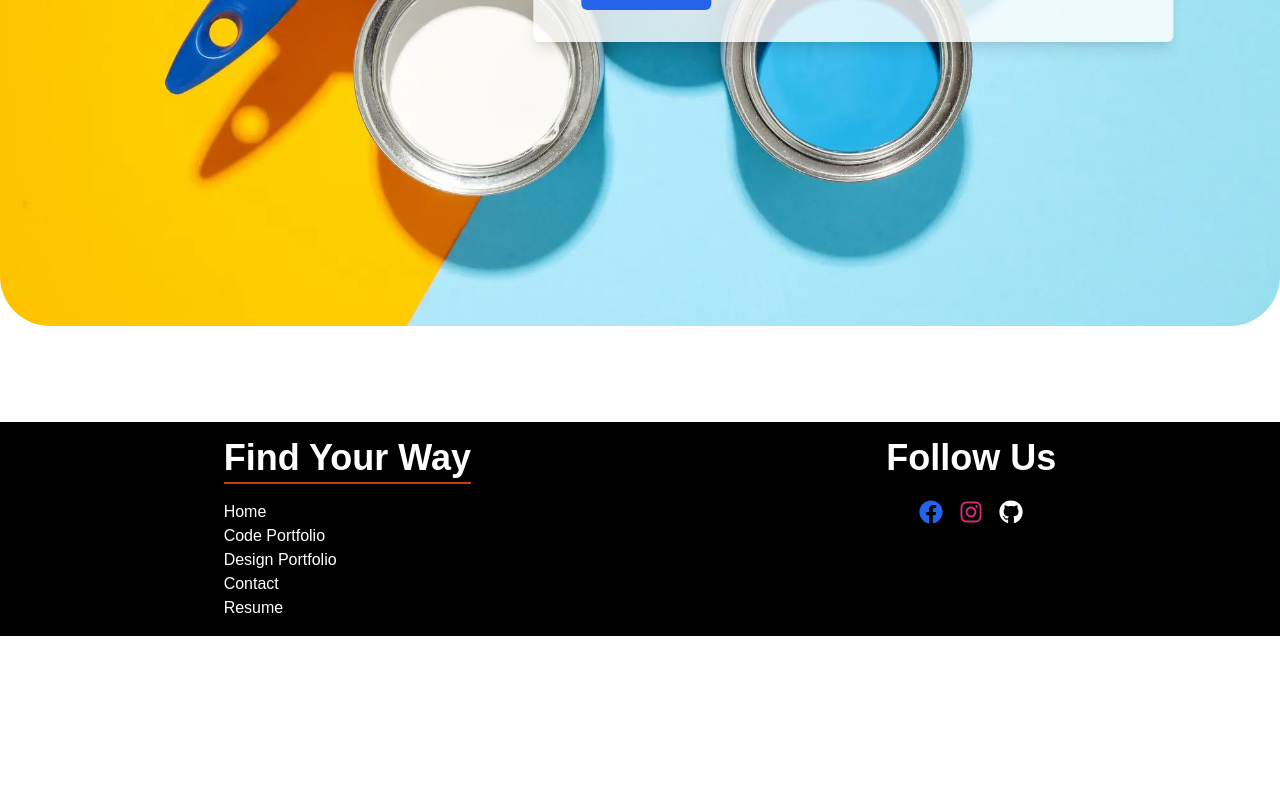
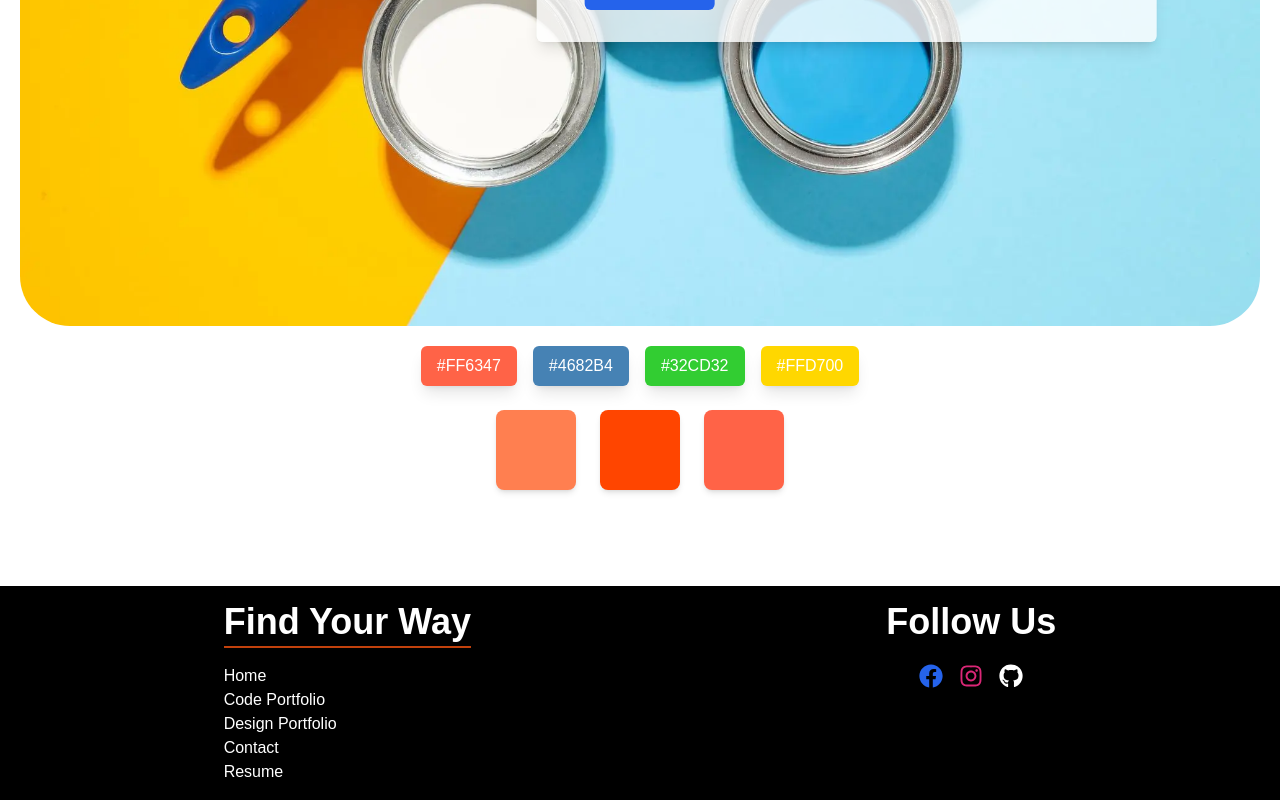
Before and after one commit to Nyirongo2000/Rainbow-paints, a Next.js app: page / in a window 1280 px wide. Shown: the part 570-1370 px from the top of the page. Before the commit the page ends 1206 px from the top, so only its background shows below. Built offline with nearby package versions, Linux system fonts and the light colour scheme.

Commit message:
color fav picking use state

```diff
--- /dev/null
+++ b/src/app/components/ui/colorselect.tsx
@@ -0,0 +1,60 @@
+"use client";
+import { useState } from "react";
+
+type ColorSet = {
+  base: string;
+  shades: string[];
+};
+
+const Colorselect = () => {
+  // List of favorite colors (base color for buttons)
+  const favoriteColors: ColorSet[] = [
+    { base: "#FF6347", shades: ["#FF7F50", "#FF4500", "#FF6347"] }, // Tomato
+    { base: "#4682B4", shades: ["#5F9EA0", "#6495ED", "#4682B4"] }, // Steel Blue
+    { base: "#32CD32", shades: ["#66CDAA", "#3CB371", "#32CD32"] }, // Lime Green
+    { base: "#FFD700", shades: ["#FFEC8B", "#FFD700", "#FFA500"] }, // Gold
+  ];
+
+  // State to track the selected shades for the three boxes
+  const [selectedColors, setSelectedColors] = useState<string[]>(
+    favoriteColors[0].shades
+  );
+
+  // Function to update the boxes with different shades of the selected color
+  const handleColorClick = (shades: string[]) => {
+    setSelectedColors(shades); // Set the boxes to different shades of the selected color
+  };
+
+  return (
+    <main className="mt-5">
+      <div className="flex flex-col items-center justify-center ">
+        {/* Buttons for each favorite color */}
+        <div className="flex flex-wrap justify-center space-x-2 sm:space-x-4 mb-6">
+          {favoriteColors.map((colorSet, index) => (
+            <button
+              key={index}
+              className="px-3 py-2 sm:px-4 sm:py-2 text-xs sm:text-base rounded-md shadow-lg"
+              style={{ backgroundColor: colorSet.base }}
+              onClick={() => handleColorClick(colorSet.shades)}
+            >
+              {colorSet.base}
+            </button>
+          ))}
+        </div>
+
+        {/* Display the three boxes with different shades */}
+        <div className="flex flex-wrap justify-center space-x-2 sm:space-x-6">
+          {selectedColors.map((color, index) => (
+            <div
+              key={index}
+              className="w-16 h-16 sm:w-20 sm:h-20 rounded-lg shadow-md"
+              style={{ backgroundColor: color }}
+            ></div>
+          ))}
+        </div>
+      </div>
+    </main>
+  );
+};
+
+export default Colorselect;
--- a/src/app/components/ui/landing/landing.tsx
+++ b/src/app/components/ui/landing/landing.tsx
@@ -3,7 +3,7 @@ const Landing = () => {
   return (
     <main className="flex min-h-screen h-screen w-screen mx-4 sm:mx-6 md:mx-10 overflow-hidden">
       {/* Container div for the background image */}
-      <div className="custom-bg w-full h-full flex items-center justify-center">
+      <div className="custom-bg w-full h-full flex items-center justify-center mx-5">
         {/* Responsive content */}
         <div className="flex flex-col items-start w-full sm:w-full md:w-1/2 bg-white bg-opacity-80 py-8 px-5 sm:px-6 md:px-12 rounded-md shadow-lg md:translate-x-1/3">
           <h1 className="text-4xl sm:text-4xl md:text-5xl font-bold text-gray-700 leading-snug text-left ">
--- a/src/app/page.tsx
+++ b/src/app/page.tsx
@@ -1,5 +1,6 @@
 // import Image from "next/image";
 
+import Colorselect from "./components/ui/colorselect";
 import Landing from "./components/ui/landing/landing";
 
 export default function Home() {
@@ -7,6 +8,7 @@ export default function Home() {
     <>
       <div className="flex min-h-screen flex-col items-center mb-0 justify-between p-24">
         <Landing />
+        <Colorselect/>
       </div>
 
     </>
```
